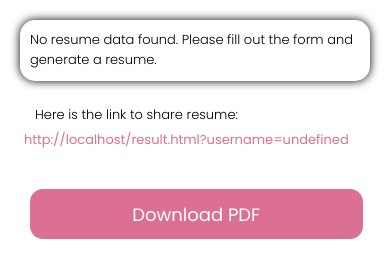
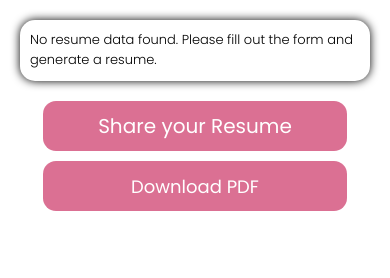
Before and after one commit to Aashra55/Resume-Builder, a plain HTML site: page result.html in a window 390 px wide. Drawn offline with Linux system fonts and the light colour scheme.

Commit message:
update result

```diff
--- a/result.html
+++ b/result.html
@@ -15,10 +15,9 @@
             <div id="resumeContent" class="preview"></div>
             <!-- <button><a href="index.html">Back to form</a></button> -->
         </div>
-        <!-- link to share and download resume -->
-         <div id="share" style="display: none;">
-            <p class="text">Here is the link to share resume:</p>
-            <a href="#" id="share-link"></a><br>
+        <!-- to share and download resume -->
+         <div id="share-item">
+            <div id="share" class="share-button">Share your Resume</div>
             <button id="download">Download PDF</button>
          </div>
     <script src="result.js"></script>
--- a/result.js
+++ b/result.js
@@ -13,11 +13,32 @@ document.addEventListener('DOMContentLoaded', function () {
     }
     var shareContainer = document.getElementById('share');
     var shareLink = document.getElementById('share-link');
-    //making URL
-    var shareURL = "".concat(window.location.href, "?username=").concat(encodeURIComponent(resumeData.Name));
+    //to share
     shareContainer.style.display = 'block';
-    shareLink.href = shareURL;
-    shareLink.textContent = shareURL;
+    shareContainer.addEventListener('click', function () {
+        if (navigator.share) {
+            if (resumeData.Name) {
+                var share = {
+                    title: "Resume of ".concat(resumeData.Name),
+                    text: "Check out this resume: ".concat(resumeData.Name),
+                    url: window.location.href
+                };
+                navigator.share(share)
+                    .then(function () {
+                    console.log('Successfully shared');
+                })
+                    .catch(function (error) {
+                    console.log('Error Sharing:', error);
+                });
+            }
+            else {
+                alert("Resume Data is incomplete. Please fill out the form.");
+            }
+        }
+        else {
+            alert("Web share API is not supported in this browser");
+        }
+    });
 });
 var download = document.getElementById('download');
 //PDF Download
--- a/style.css
+++ b/style.css
@@ -182,6 +182,37 @@ h4{
     width: 100%;
     position: inherit;
 }
+#share-item{
+    width: 100vw;
+    display: flex;
+    flex-direction: row;
+    justify-content: center;
+    align-items: center;
+    overflow-wrap: normal;
+    padding: 0;
+    padding-left: 10%;
+}
+.share-button{
+    background-color: palevioletred;
+    color: #fff;
+    height: 50px;
+    border-radius: 13px;
+    text-align: center;
+    margin: 10px;
+    border: none;
+    outline: none;
+    font-size: 20px;
+}
+#share{
+    padding: 0;
+    padding-top: 10px;
+    width: 40%;
+    cursor: pointer;
+}
+#download{
+    width: 40%;
+    margin: 0;
+}
 /* Responsiveness */
 @media(max-width:320px),(max-width:375px),(max-width:425px){
     body{
@@ -260,6 +291,16 @@ h4{
         width: 100%;
         overflow-wrap: break-word;
     }
+    #share-item{
+        flex-direction: column;
+        padding: 0;
+    }
+    #share{
+        width: 304px;
+    }
+    #download{
+        width: 304px;
+    }
 }
 @media(max-width:768px){
     body{
@@ -337,5 +378,7 @@ h4{
         width: 100%;
         overflow-wrap: break-word;
     }
-
+    #share-item{
+        padding: 0;
+    }
 }
```
Also changed, not shown: 1 other file.
